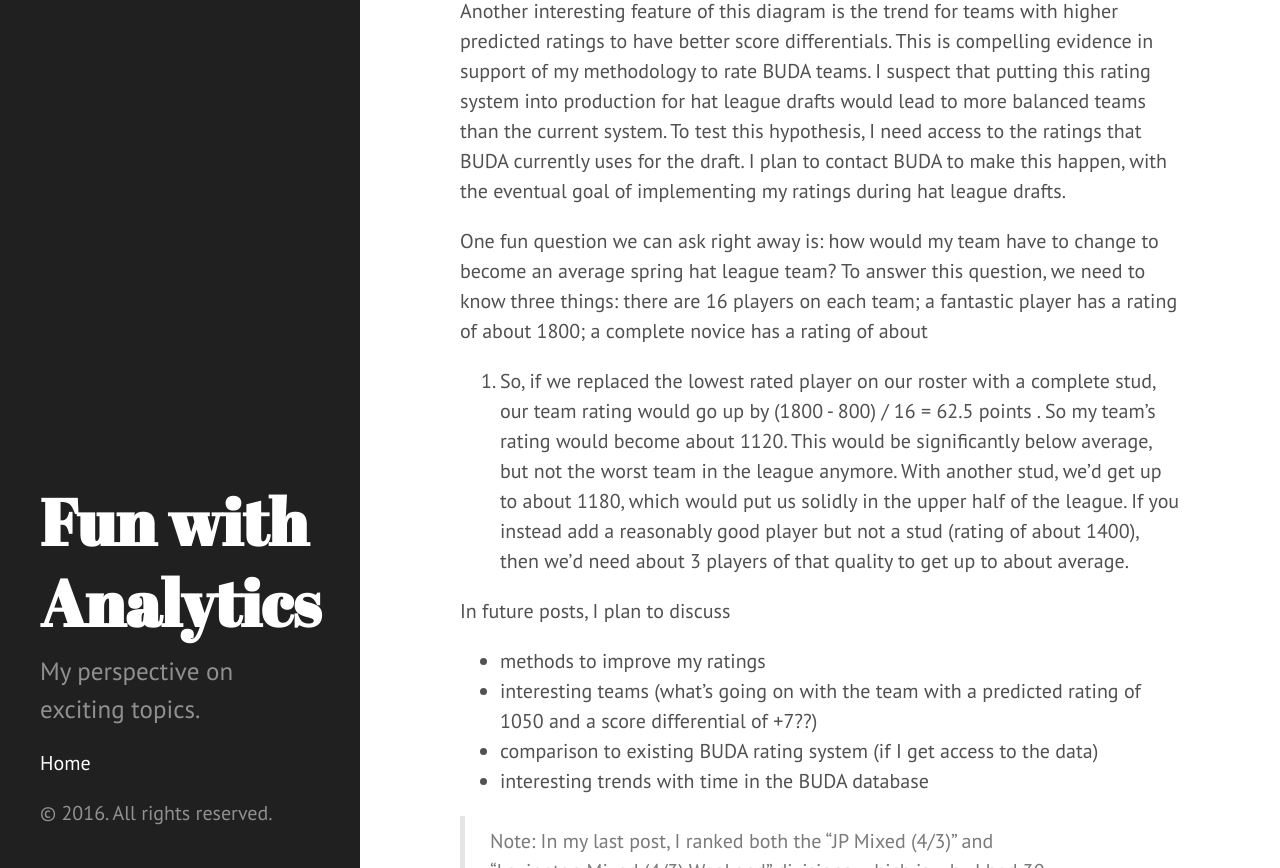
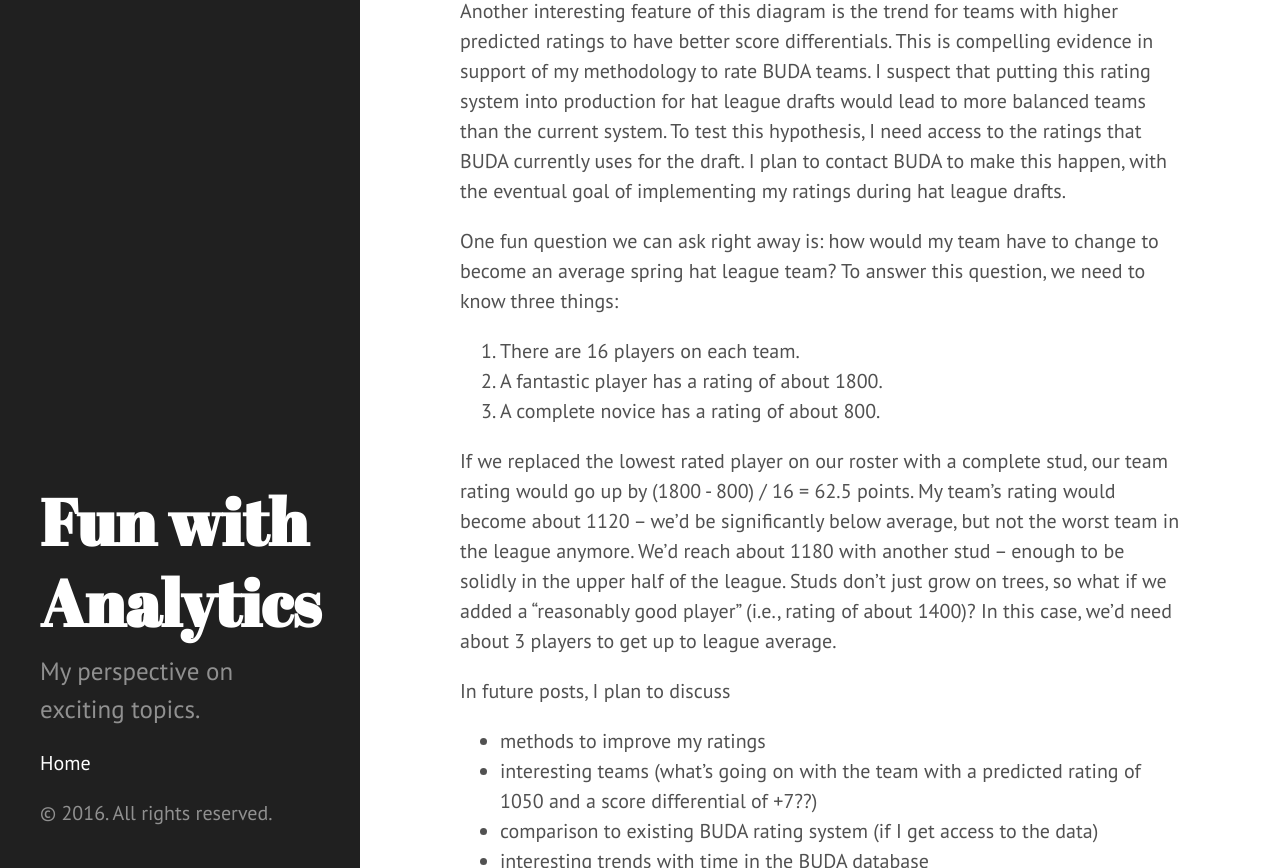
Before and after one commit to sbussmann/sbussmann.github.io, a Jekyll site: the page built from _posts/2016-05-22-spring-hat-league-2016-post-mortem.markdown, in a window 1280 px wide and 900 px high, scrolled down 722 px, cut to the strip 32-900 px from the top of the window. Built offline with Jekyll 4.4.1, drawn with Linux system fonts in a browser that asks for light colours.

Commit message:
Improved writing.

```diff
--- a/_posts/2016-05-22-spring-hat-league-2016-post-mortem.markdown
+++ b/_posts/2016-05-22-spring-hat-league-2016-post-mortem.markdown
@@ -27,16 +27,19 @@ for the draft.  I plan to contact BUDA to make this happen, with the eventual
 
 One fun question we can ask right away is: how would my team have to change
 to become an average spring hat league team?  To answer this question, we
-need to know three things: there are 16 players on each team; a fantastic
-player has a rating of about 1800; a complete novice has a rating of about
-800.  So, if we replaced the lowest rated player on our roster with a
-complete stud, our team rating would go up by (1800 - 800) / 16 = 62.5 points
-.  So my team's rating would become about 1120.  This would be significantly
-below average, but not the worst team in the league anymore.  With another
-stud, we'd get up to about 1180, which would put us solidly in the upper half
- of the league.  If you instead add a reasonably good player but not a stud
- (rating of about 1400), then we'd need about 3 players of that quality to
- get up to about average.
+need to know three things:
+
+ 1. There are 16 players on each team.
+ 2. A fantastic player has a rating of about 1800.
+ 3. A complete novice has a rating of about 800.
+
+If we replaced the lowest rated player on our roster with a complete stud, our
+team rating would go up by (1800 - 800) / 16 = 62.5 points.  My team's rating
+would become about 1120 -- we'd be significantly below average, but not the
+worst team in the league anymore.  We'd reach about 1180 with another stud --
+enough to be solidly in the upper half of the league.  Studs don't just grow on
+trees, so what if we added a "reasonably good player" (i.e., rating of about
+1400)?  In this case, we'd need about 3 players to get up to league average.
 
 In future posts, I plan to discuss
 
```
